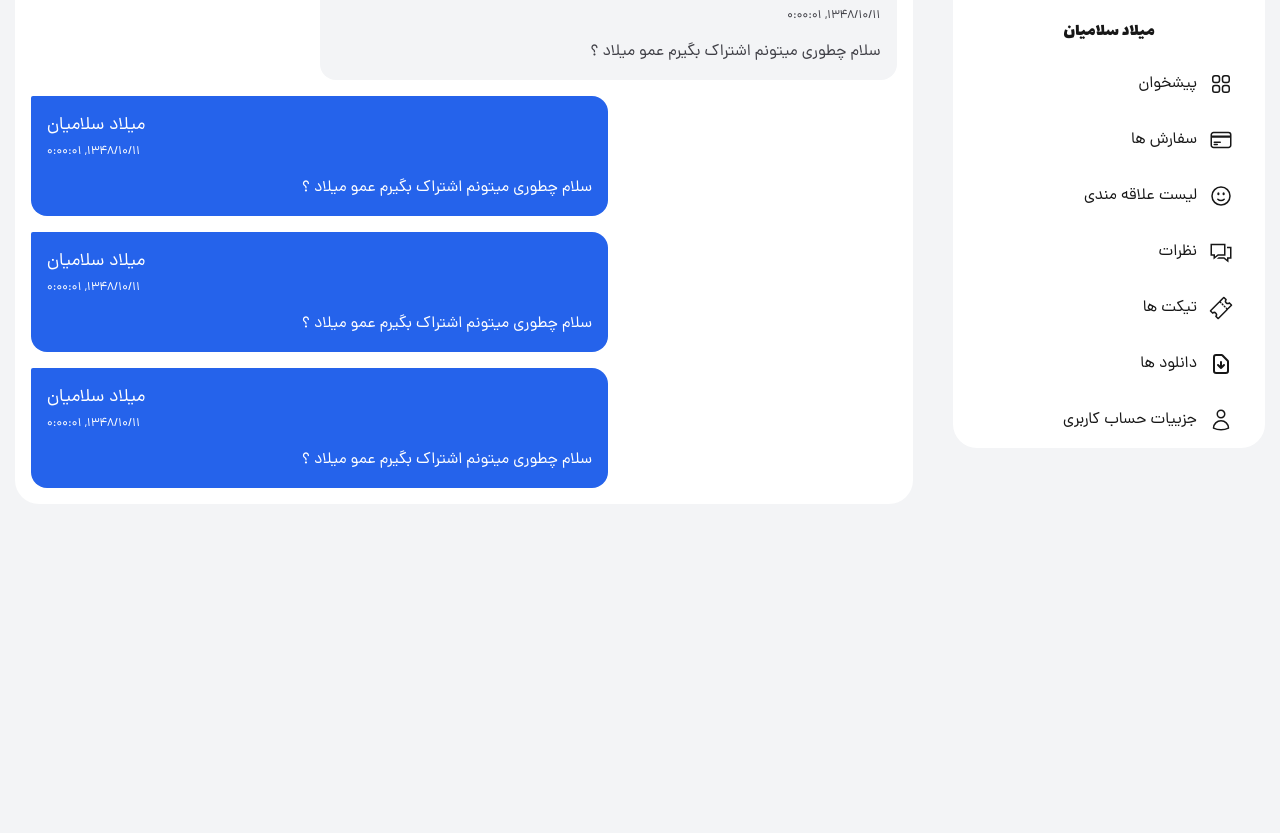
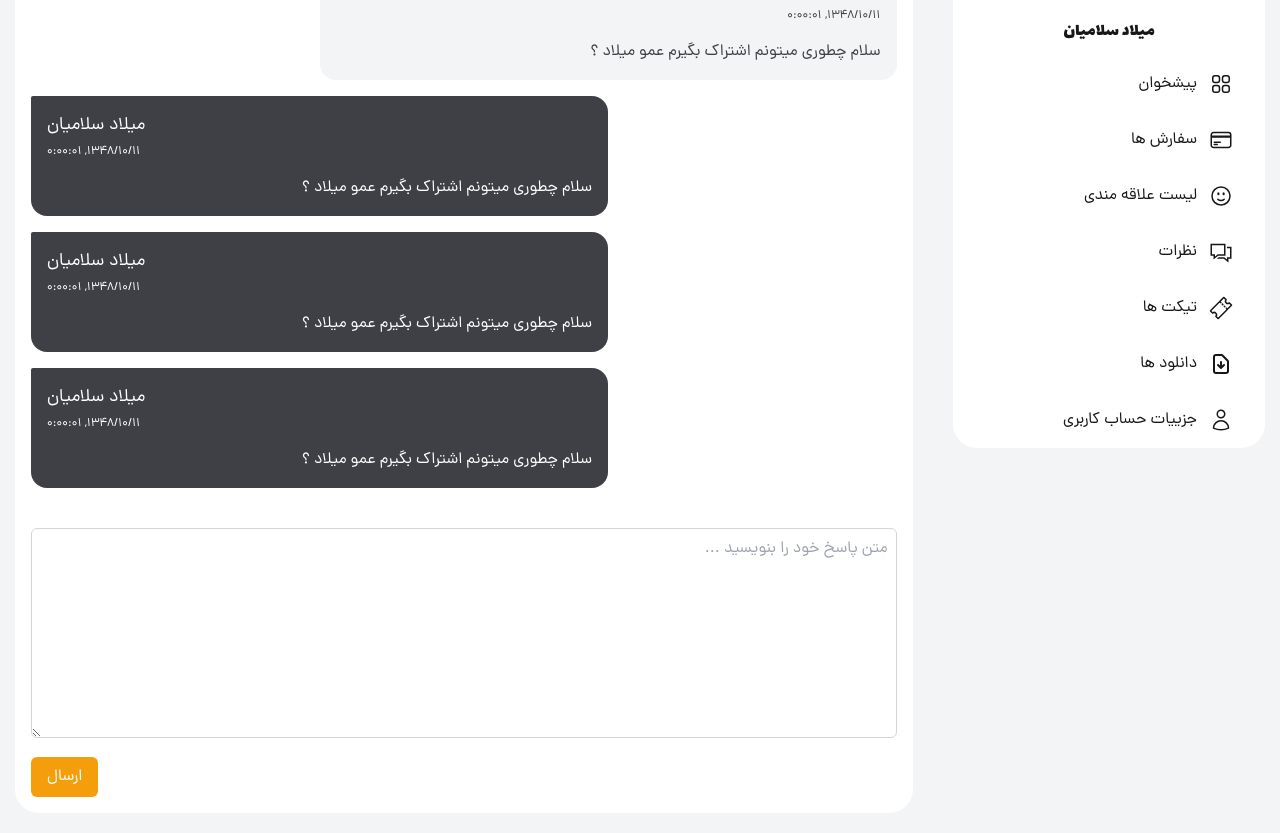
Before and after one commit to milad1385/tool-shop, a Next.js app: page /p-user/tickets/1 in a window 1280 px wide. Shown: the part 257-1090 px from the top of the page. Before the commit the page ends 921 px from the top, so only its background shows below. Built offline with nearby package versions, Linux system fonts and the light colour scheme.

Commit message:
add SendAnswerToTicket component and textarea component

```diff
--- a/src/components/templates/p-user/tickets/AnswerBox.tsx
+++ b/src/components/templates/p-user/tickets/AnswerBox.tsx
@@ -12,7 +12,7 @@ function AnswerBox({
       className={`w-11/12 sm:w-2/3  ${
         isFromUserPanel
           ? "bg-gray-100 text-zinc-700 "
-          : "bg-blue-600 text-white mr-auto"
+          : "bg-zinc-700 text-white mr-auto"
       }   p-4 rounded-2xl ${isFromUserPanel ? "rounded-tr-sm" :"rounded-tl-sm"}`}
     >
       <h4
--- a/src/components/templates/p-user/tickets/AnswerList.tsx
+++ b/src/components/templates/p-user/tickets/AnswerList.tsx
@@ -1,14 +1,18 @@
 import React from "react";
 import AnswerBox from "./AnswerBox";
+import SendAnswerToTicket from "./SendAnswerToTicket";
 
 function AnswerList() {
   return (
+    <>
       <div className="space-y-4">
         <AnswerBox isFromUserPanel={true} />
         <AnswerBox />
         <AnswerBox />
         <AnswerBox />
       </div>
+      <SendAnswerToTicket />
+    </>
   );
 }
 
--- /dev/null
+++ b/src/components/templates/p-user/tickets/SendAnswerToTicket.tsx
@@ -0,0 +1,46 @@
+"use client";
+import Input from "@/components/ui/Input";
+import {
+  AnswerTicketType,
+  sendAnswerToTicketSchema,
+} from "@/validators/frontend/tickets/ticket.validator";
+import { yupResolver } from "@hookform/resolvers/yup";
+import { useForm } from "react-hook-form";
+
+function SendAnswerToTicket() {
+  const {
+    register,
+    handleSubmit,
+    formState: { errors },
+  } = useForm({
+    resolver: yupResolver(sendAnswerToTicketSchema),
+  });
+
+  const sendTicketAnswer = async (data: AnswerTicketType) => {
+    // codes
+    console.log(data);
+  };
+  return (
+    <form
+      onSubmit={handleSubmit(sendTicketAnswer)}
+      id="reply-ticket"
+      className="mt-10"
+    >
+      <Input
+        register={register}
+        errors={errors}
+        label="متن پاسخ تیکت"
+        name="content"
+        type="textarea"
+        placeholder="متن پاسخ خود را بنویسید ..."
+      />
+      <div className="flex gap-x-2 justify-end mt-2.5">
+        <button className="bg-amber-500 px-4 py-2 text-white rounded-md">
+          ارسال
+        </button>
+      </div>
+    </form>
+  );
+}
+
+export default SendAnswerToTicket;
--- a/src/components/ui/Input.tsx
+++ b/src/components/ui/Input.tsx
@@ -30,14 +30,32 @@ function Input({
         />
 
         {errors[name] && (
-          <span className={`absolute -bottom-6  text-xs md:text-sm text-red-600`}>
+          <span
+            className={`absolute -bottom-6  text-xs md:text-sm text-red-600`}
+          >
             {errors[name].message}
           </span>
         )}
       </div>
     );
   } else {
-    return <textarea></textarea>;
+    return (
+      <div className="relative">
+        <textarea
+          rows={8}
+          {...register(`${name}`)}
+          className={`input w-full  p-2 border border-gray-300 rounded-md ${className}`}
+          placeholder={placeholder}
+          id={name}
+          name={name}
+        ></textarea>
+        {errors[name] && (
+          <span className={`text-xs md:text-sm text-red-600`}>
+            {errors[name].message}
+          </span>
+        )}
+      </div>
+    );
   }
 }
 
--- /dev/null
+++ b/src/validators/frontend/tickets/ticket.validator.ts
@@ -0,0 +1,13 @@
+import * as yup from "yup";
+
+export const sendAnswerToTicketSchema = yup.object({
+  content: yup
+    .string()
+    .required("این فیلد الزامی است")
+    .min(1, "حداقل تعداد کاراکتر 1 عدد است")
+    .max(10000, "حداکثر تعداد کاراکتر 10000 عدد میباشد"),
+});
+
+export type AnswerTicketType = yup.InferType<
+  typeof sendAnswerToTicketSchema
+>;
```
Lines whose indentation alone changed are shown as unchanged.
